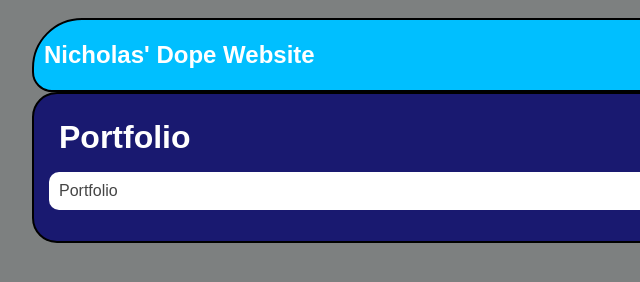
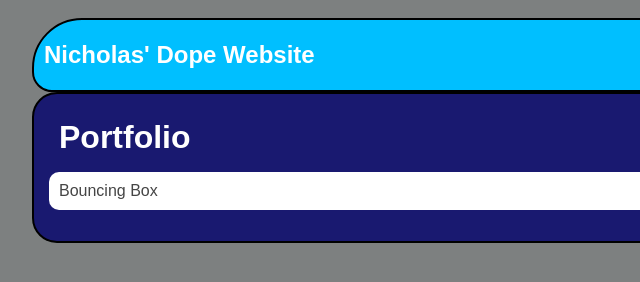
Before and after one commit to NicholasPhJordan/NicholasPhJordan.github.io, a plain HTML site: page portfolio.html in a window 1280 px wide. Shown: the full height of the page, 208-848 px from the left. Drawn offline with Linux system fonts and the light colour scheme.

Commit message:
add portfolio.html file

```diff
--- a/portfolio.html
+++ b/portfolio.html
@@ -107,7 +107,7 @@
             <div class="content">
                 <h1>Portfolio</h1>
                 <ul id="portfolio" class="portfolio">
-                    <li><a href="https://nicholasphjordan.github.io/portfolio.html">Portfolio</a>
+                    <li><a href="https://nicholasphjordan-github-io-nicholasphjordan.c9users.io/projects/bouncing-box/index.html">Bouncing Box</a>
                 </li>
                 </ul>
             </div>
```
